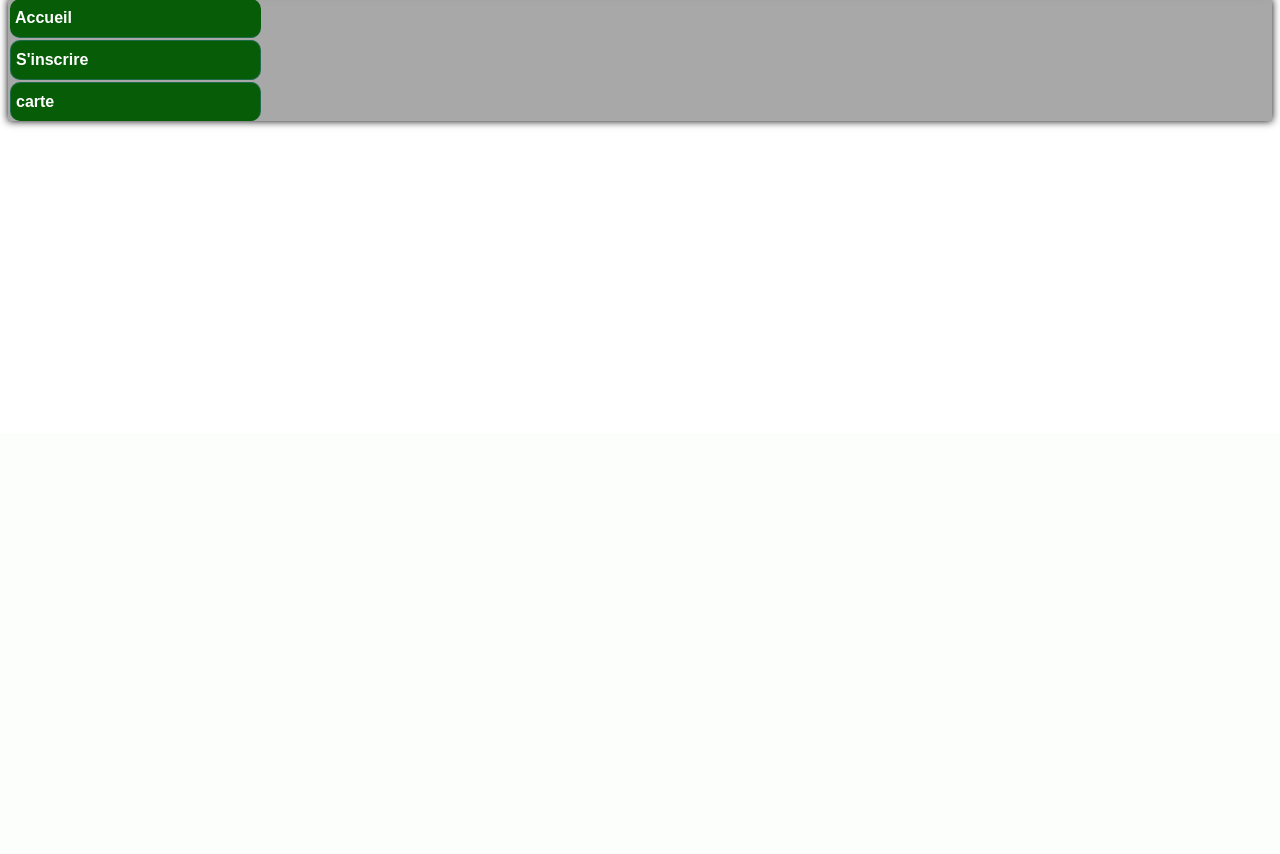
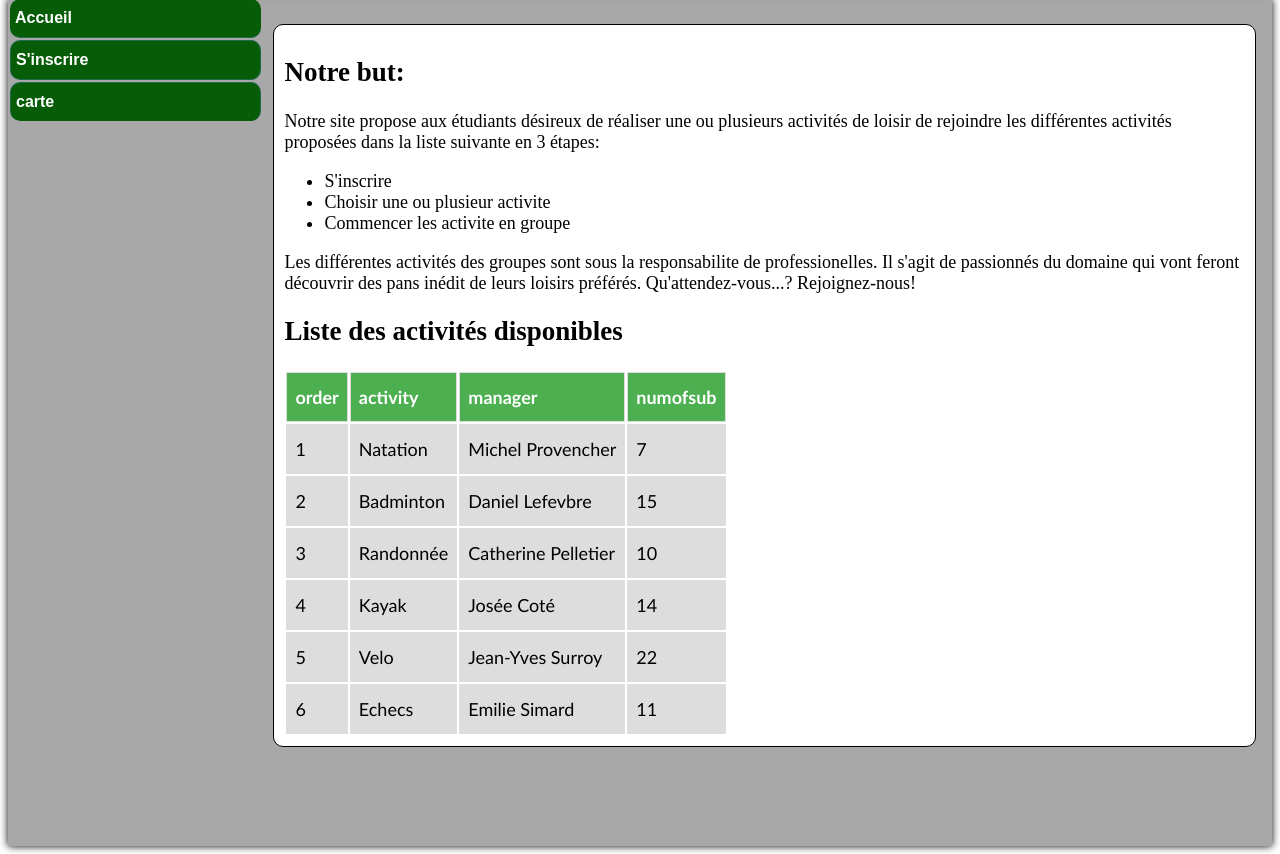
Before and after one commit to JeremCy/dev_repo, a PHP site: page /2ND_DEV.html in a window 1280 px wide. Shown: the part 367-1221 px from the top of the page. Before the commit the page ends 495 px from the top, so only its background shows below. Run offline with PHP 8.4, Linux system fonts and the light colour scheme; some libraries are stand-ins or nearby versions; grey boxes are pictures that could not be loaded.

Commit message:
fusion reunion plus add JS tables

```diff
--- a/dev2/2ND_DEV.html
+++ b/dev2/2ND_DEV.html
@@ -41,61 +41,7 @@
 				qui vont feront découvrir des pans inédit de leurs loisirs préférés. Qu'attendez-vous...? Rejoignez-nous!</p>
 
 			<h2>Liste des activités disponibles</h2>
-
-			<table width=100%>
-
-				<tr>
-					<th>#</th>
-					<th>Activités</th>
-					<th>Responsable</th>
-					<th>Nombre d'inscrit</th>
-				</tr>
-
-				<tr>
-					<td align="center">1</td>
-					<td>Natation</td>
-					<td>Michel Provencher</td>
-					<td align="center">7</td>
-
-				</tr>
-
-				<tr>
-					<td align="center">2</td>
-					<td>Badminton</td>
-					<td>Daniel Lefevbre</td>
-					<td align="center">15</td>
-				</tr>
-
-				<tr>
-					<td align="center">1</td>
-					<td>Randonnée</td>
-					<td>Catherine Pelletier</td>
-					<td align="center">10</td>
-				</tr>
-
-				<tr>
-
-					<td align="center">3</td>
-					<td>Kayak</td>
-					<td>Josée Coté</td>
-					<td align="center">14</td>
-				</tr>
-
-				<tr>
-					<td align="center">4</td>
-					<td>Vélo</td>
-					<td>Jean Yves Surroy</td>
-					<td align="center">22</td>
-				</tr>
-
-				<tr>
-					<td align="center">5</td>
-					<td>Echec</td>
-					<td>Emilie Simard</td>
-					<td align="center">11</td>
-				</tr>
-
-			</table>
+			<table id="table"></table>
 
 		</section>
 	</div>
--- a/dev2/anim.js
+++ b/dev2/anim.js
@@ -1,18 +1,39 @@
 $(document).ready(function(){
   $(".page #nav ul li:first-child").click(function(){
-      $("#contenu").slideDown("slow");
+      $("#contenu").slideToggle(1000);
+      //$("#contenu").slideUp("slow");
       $("#formulaire").hide();
       $("#map").hide();
+      $(this).css("background-color", "white");
+      $(".page #nav ul li:first-child a").css("color", "green");
+      $("#test").css("background-color", "green");
+      $("#test a").css("color", "white");
+      $("#mp").css("background-color", "green");
+      $("#mp a").css("color", "white");
   });
+
   $("#test").click(function(){
-      $("#formulaire").slideDown("slow");
+    $("#formulaire").slideToggle(1000);
     $("#contenu").hide();
     $("#map").hide();
+    $("#test").css("background-color", "white");
+    $("#test a").css("color", "green");
+    $(".page #nav ul li:first-child").css("background-color", "green");
+    $(".page #nav ul li:first-child a").css("color", "white");
+    $("#mp").css("background-color", "green");
+    $("#mp a").css("color", "white");
   });
+
   $("#mp").click(function(){
-      $("#map").slideDown("slow");
+    $("#map").slideToggle(1000);
     $("#contenu").hide();
     $("#formulaire").hide();
+    $("#mp").css("background-color", "white");
+    $("#mp a").css("color", "green");
+    $(".page #nav ul li:first-child").css("background-color", "green");
+    $(".page #nav ul li:first-child a").css("color", "white");
+    $("#test").css("background-color", "green");
+    $("#test a").css("color", "white");
     $("#map").ready(function myMap() {
     // The location of Uluru
       var uluru = {lat: 46.3462, lng: -72.5788};
@@ -21,5 +42,56 @@
       document.getElementById('map'), {zoom: 15, center: uluru});
     });
   });
+    var list =[{"order":1,"activity":"Natation","manager":"Michel Provencher","numofsub":7},
+    {"order":2,"activity":"Badminton","manager":"Daniel Lefevbre","numofsub":15},
+    {"order":3,"activity":"Randonnée","manager":"Catherine Pelletier","numofsub":10},
+    {"order":4,"activity":"Kayak","manager":"Josée Coté","numofsub":14},
+    {"order":5,"activity":"Velo","manager":"Jean-Yves Surroy","numofsub":22},
+    {"order":6,"activity":"Echecs","manager":"Emilie Simard","numofsub":11}];
+    $("table").ready(function GFG_FUN() {
+        var cols = [];
 
+        for (var i = 0; i < list.length; i++) {
+            for (var k in list[i]) {
+                if (cols.indexOf(k) === -1) {
+
+                    // Push all keys to the array
+                    cols.push(k);
+                }
+            }
+        }
+
+        // Create a table element
+        var table = document.createElement("table");
+
+        // Create table row tr element of a table
+        var tr = table.insertRow(-1);
+
+        for (var i = 0; i < cols.length; i++) {
+
+            // Create the table header th element
+            var theader = document.createElement("th");
+            theader.innerHTML = cols[i];
+
+            // Append columnName to the table row
+            tr.appendChild(theader);
+        }
+
+        // Adding the data to the table
+        for (var i = 0; i < list.length; i++) {
+
+            // Create a new row
+            trow = table.insertRow(-1);
+            for (var j = 0; j < cols.length; j++) {
+                var cell = trow.insertCell(-1);
+
+                // Inserting the cell at particular place
+                cell.innerHTML = list[i][cols[j]];
+            }
+        }
+
+        // Add the newely created table containing json data
+        var el = document.getElementById("table");
+        el.innerHTML = "";
+        el.appendChild(table); });
 });
--- a/dev2/style_2ND_dev.css
+++ b/dev2/style_2ND_dev.css
@@ -41,7 +41,7 @@
 	border-radius:10px;
 	margin-left: 2px;
 }
-#nav ul li:last-of-type{		/* cibler le dernier "li" */
+#nav ul li:last-of-type{	 /* cibler le dernier "li" */
 	border-bottom: 0px;
 	padding: 10px 5px;
 	border-radius:10px;
@@ -69,8 +69,6 @@
 	padding: 10px;
 	background-color: white;
 	font-size: 18px;
-	display: none;
-
 }
 /* Les Hovers du menu principal*/
 #nav ul li:hover{
@@ -114,5 +112,53 @@
 	font-size: 18px;
 	display: none;
 	height: 500px;  /* The height is 400 pixels */
+}
 
-   }
+/* Les Hovers du menu principal*/
+#nav ul li:hover{background-color: white;}
+#nav ul li:hover a{	color: rgb(7, 92, 7);}
+/* Lignes du Tableau */
+td{border: 1px solid black;}
+th{
+	border-top: 1px solid black;
+	background-color: rgb(177, 174, 174);
+	color: white;}
+#formulaire{
+	position: relative;
+	border:1px solid black ;
+	border-radius: 10px;
+	left: 21%;
+	top: -5.5em;
+	width: 76%;
+	padding: 10px;
+	background-color: white;
+	font-size: 18px;
+	display: none;}
+#map {
+	overflow:hidden;
+	position: relative;
+	border:1px solid black ;
+	border-radius: 10px;
+	left: 21%;
+	top: -5.5em;
+	width: 76%;
+	padding: 10px;
+	background-color: white;
+	font-size: 18px;
+	display: none;
+	height: 500px;  /* The height is 400 pixels */ }
+   td,th {
+	border: 1px solid #ddd;
+	padding: 8px;}
+  tr {background-color: #ddd;height: 50px;}
+
+ th {
+	padding-top: 12px;
+	padding-bottom: 12px;
+	text-align: left;
+	background-color: #4CAF50;
+	color: white;}
+
+  #table {
+	font-family: "Trebuchet MS", Arial, Helvetica, sans-serif;
+	border-collapse: collapse;width: 100%;}
```
Lines whose indentation alone changed are shown as unchanged.
